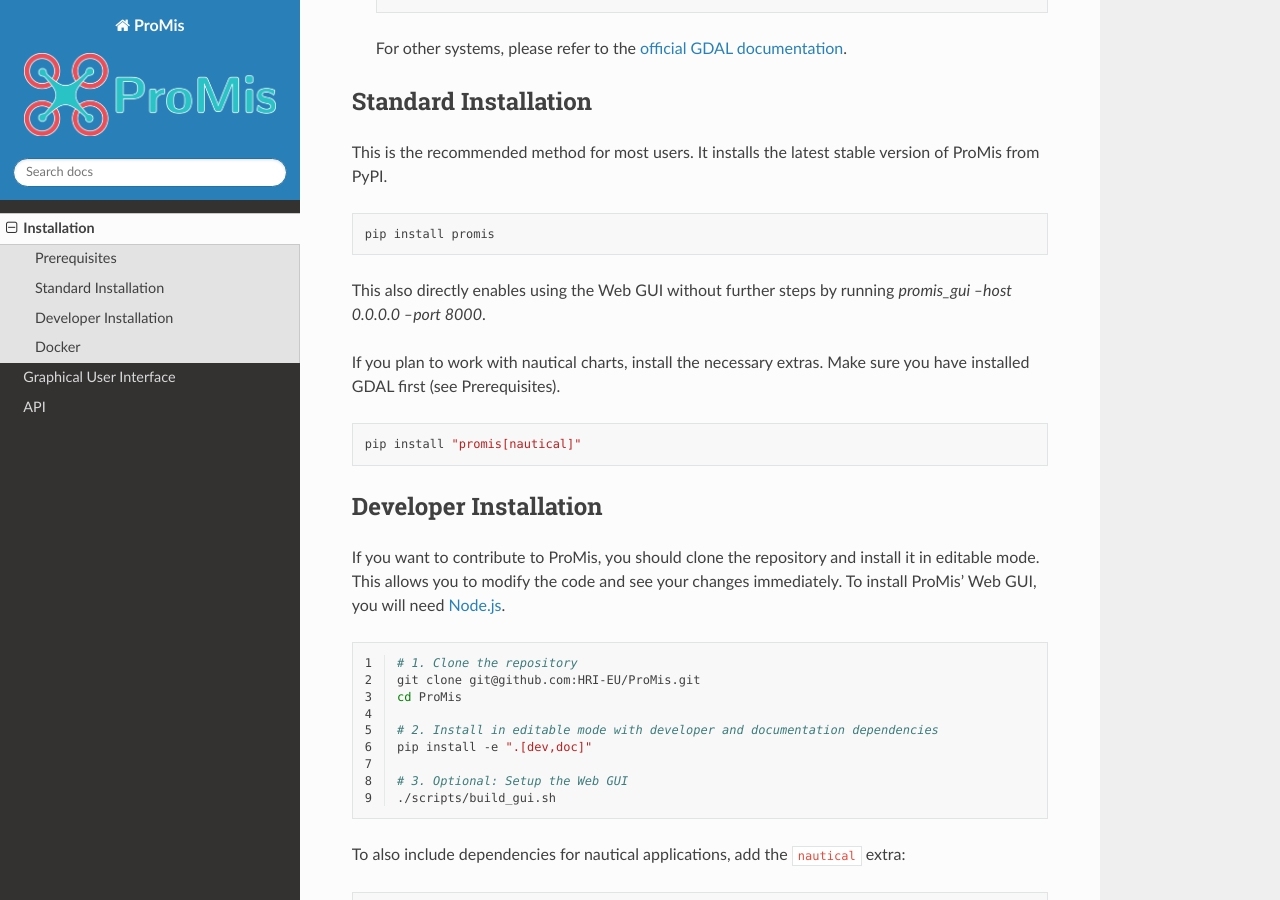
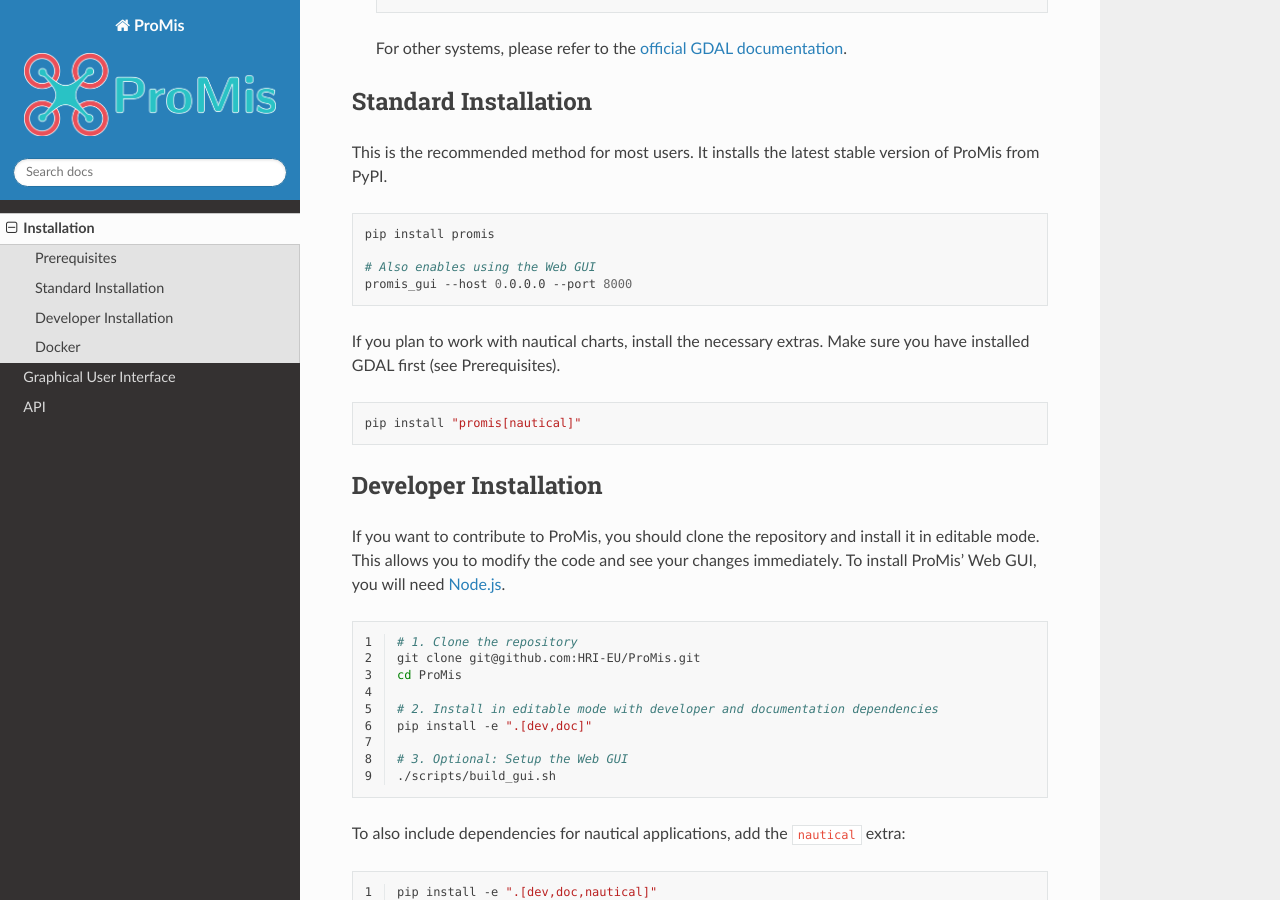
Before and after one commit to HRI-EU/ProMis, a Sphinx documentation site: the page built from doc/source/installation.rst, in a window 1280 px wide and 900 px high, scrolled down 630 px. Built offline with Sphinx 7.4.7 and the Read the Docs theme 3.1.0, drawn with Linux system fonts in a browser that asks for light colours; pages that are not in the unit, such as notebooks, are missing from menus.

Commit message:
Fix usage code block for promis_gui in docs

```diff
--- a/doc/source/installation.rst
+++ b/doc/source/installation.rst
@@ -36,7 +36,8 @@
 
     pip install promis
 
-This also directly enables using the Web GUI without further steps by running `promis_gui --host 0.0.0.0 --port 8000`.
+    # Also enables using the Web GUI
+    promis_gui --host 0.0.0.0 --port 8000
 
 If you plan to work with nautical charts, install the necessary extras.
 Make sure you have installed GDAL first (see Prerequisites).
```
